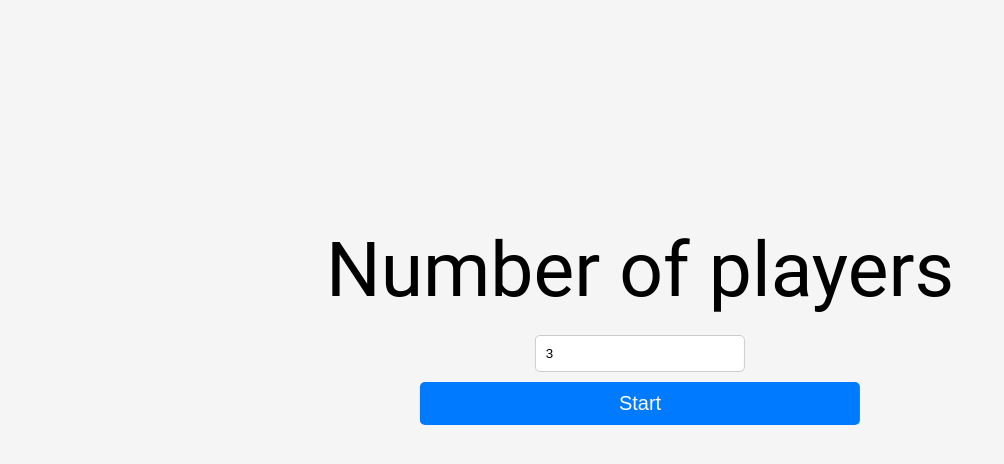
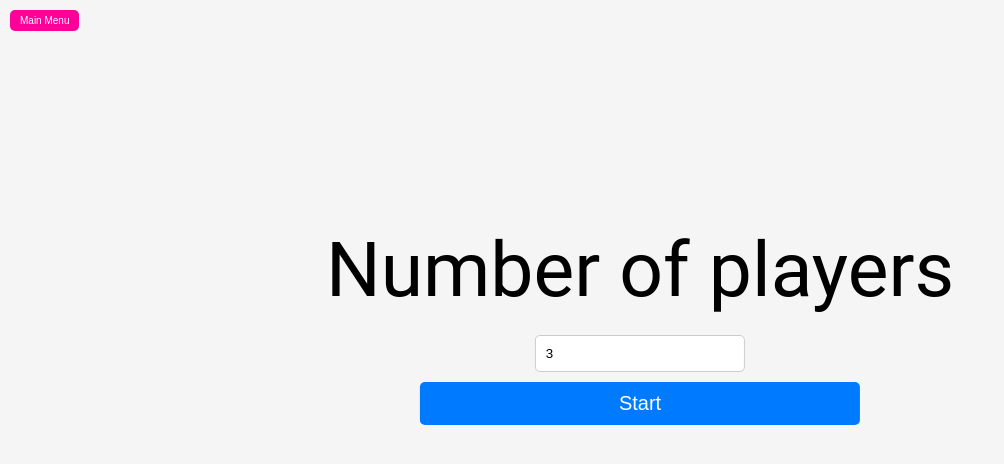
Before and after one commit to I-Alex06/I-Alex06.github.io, a plain HTML site: page spy.html in a window 1280 px wide. Shown: the whole page, without its empty margins (0-1004 px from the left). Drawn offline with Linux system fonts and the light colour scheme.

Commit message:
added main menu btn

```diff
--- a/index.css
+++ b/index.css
@@ -12,8 +12,6 @@
 .game {
   margin: 10px;
   padding: 10px;
-  border: 10px solid black;
-  border-radius: 5px;
   width: 35%;
   display: flex;
   justify-content: space-between;
--- a/spy.css
+++ b/spy.css
@@ -35,3 +35,15 @@ body {
     width: 70%;
     font-size: 20px;
 }
+#main_menu_btn {
+    position: absolute;
+    top: 10px;
+    left: 10px;
+    padding: 5px 10px;
+    border: none;
+    background-color: #ff0099;
+    color: white;
+    border-radius: 5px;
+    cursor: pointer;
+    font-size: 10px;
+}
--- a/spy.html
+++ b/spy.html
@@ -7,7 +7,7 @@
     <meta name="viewport" content="width=device-width, initial-scale=1.0">
 </head>
 <body>
-
+    <button id="main_menu_btn" onclick="window.location.href='index.html'">Main Menu</button>
     <div class="nop">
         <p>Number of players</p>
         <input type="number" value="3" id="numb">
```
Also changed, not shown: drink.html (added, +12 -0 lines), drink.css (added).
